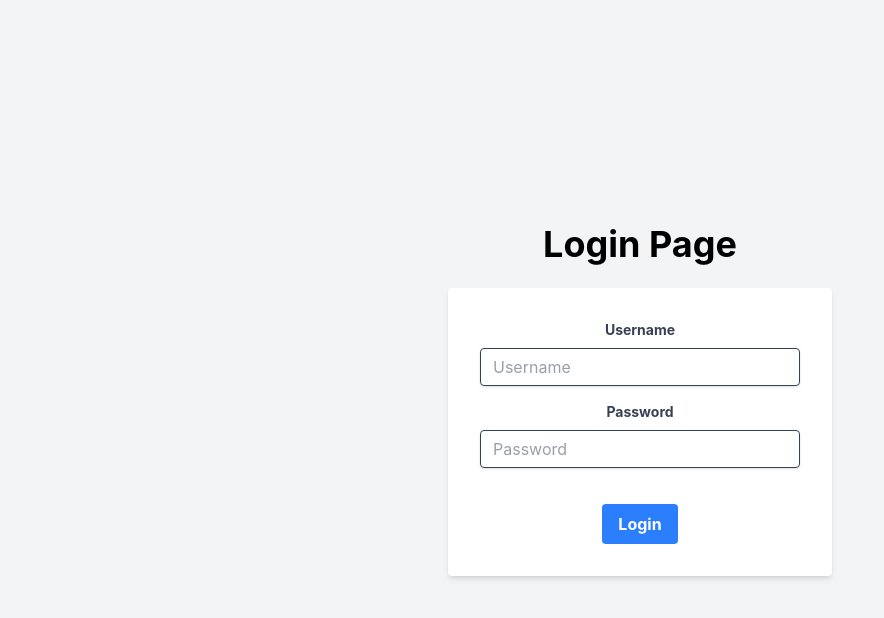
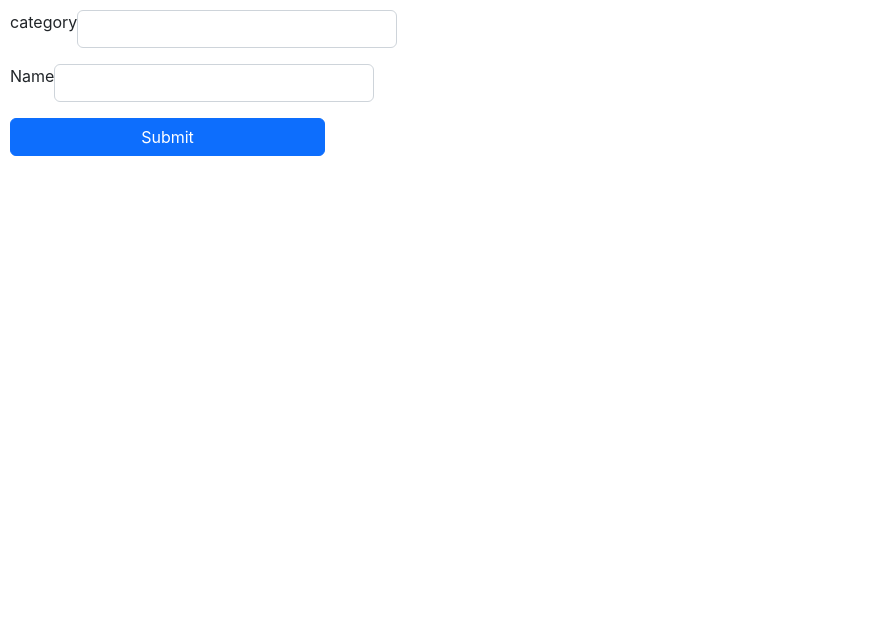
Before and after one commit to Nalla-Srinivasu/task_manager_mern, a React (Create React App) app in the folder frontend/: page / in a window 1280 px wide. Shown: the top 618 px of the page, without its empty margins (0-884 px from the left). Built offline with nearby package versions, Linux system fonts and the light colour scheme.

Commit message:
add todo list

```diff
--- a/frontend/public/index.html
+++ b/frontend/public/index.html
@@ -5,7 +5,8 @@
     <link rel="icon" href="%PUBLIC_URL%/favicon.ico" />
     <meta name="viewport" content="width=device-width, initial-scale=1" />
     <meta name="theme-color" content="#000000" />
-    <script src="https://cdn.jsdelivr.net/npm/@tailwindcss/browser@4"></script>
+    <!-- <script src="https://cdn.jsdelivr.net/npm/@tailwindcss/browser@4"></script> -->
+     <link href="https://cdn.jsdelivr.net/npm/bootstrap@5.2.3/dist/css/bootstrap.min.css" rel="stylesheet" integrity="sha384-rbsA2VBKQhggwzxH7pPCaAqO46MgnOM80zW1RWuH61DGLwZJEdK2Kadq2F9CUG65" crossorigin="anonymous">
     <meta
       name="description"
       content="Web site created using create-react-app"
@@ -27,6 +28,7 @@
     -->
     <title>React App</title>
   </head>
+  <script src="https://cdn.jsdelivr.net/npm/bootstrap@5.2.3/dist/js/bootstrap.bundle.min.js" integrity="sha384-kenU1KFdBIe4zVF0s0G1M5b4hcpxyD9F7jL+jjXkk+Q2h455rYXK/7HAuoJl+0I4" crossorigin="anonymous"></script>
   <body>
     <noscript>You need to enable JavaScript to run this app.</noscript>
     <div id="root"></div>
--- a/frontend/src/App.js
+++ b/frontend/src/App.js
@@ -1,11 +1,12 @@
 // import logo from './logo.svg';
 import './App.css';
-import Login from './login';
+// import Login from './login';
+import Todo from './todo_list'
 
 function App() {
   return (
     <div className="App">
-      <Login />
+      <Todo />
       {/* <header className="App-header">
         <img src={logo} className="App-logo" alt="logo" />
         <p>
--- /dev/null
+++ b/frontend/src/todo_list/index.css
@@ -0,0 +1,15 @@
+.form-container{
+    display: flex;
+    flex-direction: column;
+    justify-content: space-around;
+    margin: 10px;
+}
+
+.from-group{
+    display: flex;
+    flex-direction: row;
+}
+
+.form-control{
+    width: 25vw;
+}
--- /dev/null
+++ b/frontend/src/todo_list/index.js
@@ -0,0 +1,94 @@
+import { Component } from "react";
+import './index.css'
+
+
+class todo_list extends Component{
+    state = {
+        category:"",
+        name:"",
+        error:[],
+        responseMsg:"",
+    }
+
+    categoryEvent = event =>{
+        this.setState({category:event.target.value})
+    }
+
+    categoryNameEvent = event =>{
+        this.setState({name:event.target.value})
+    }
+
+    onSubmitForm = () => {
+        const {category,name} = this.state
+        if(category !== "" && name !== ""){
+            const data = {
+                category:category,
+                name:name
+            }
+            const url = "http://localhost:5000/todo/"
+            const options = {
+                action:"add_data",
+                method:"POST",
+                headers:{
+                    'Content-Type':'application/json'
+                },
+                data:JSON.stringify(data)
+            }
+
+            const response = fetch(url,options)
+
+            if(response.ok){
+                this.setState(prevState=>(
+                    {responseMsg:{...prevState.responseMsg,responseMsg:"Data add successfully"}}
+                ));
+            }else{
+                this.setState(prevState=>(
+                    {responseMsg:{...prevState.responseMsg,responseMsg:"Data doesn't add successfully"}}
+                ));
+            }
+
+        }else{
+            this.setState(prevState=>({
+                error:{...prevState.error, category:"please addd the category"}
+            }));
+
+            this.setState(prevState=>({
+                error:{...prevState.error, name:"please add some data of name"}
+            }));
+        }
+    }
+
+    render(){
+        const {category,name,error,responseMsg} = this.state
+        return(
+            <div className="form-container">
+                {responseMsg && <p className="text-warning">{responseMsg}</p>}
+                <div className="mb-3 from-group">
+                    <label htmlFor="exampleInputEmail1" className="form-label">category</label>
+                    <input type="text"
+                    className="form-control"
+                    id="exampleInputEmail1"
+                    aria-describedby="emailHelp" required
+                    onChange={this.categoryEvent}
+                    value={category}
+                    />
+                </div>
+                {error.category && <p className="text-danger">{error.category}</p>}
+                <div className="mb-3 from-group">
+                    <label htmlFor="exampleInputPassword1" className="form-label">Name</label>
+                    <input type="text"
+                    className="form-control"
+                    id="exampleInputPassword1"
+                    required
+                    onChange={this.categoryNameEvent}
+                    value={name}
+                    />
+                </div>
+                {error.name && <p className="text-danger">{error.name}</p>}
+                <button type="submit" className="btn btn-primary w-25" onClick={this.onSubmitForm}>Submit</button>
+            </div>
+        )
+    }
+}
+
+export default todo_list
```
Also changed, not shown: 1 other file (tests, documents, lock files or other folders).
